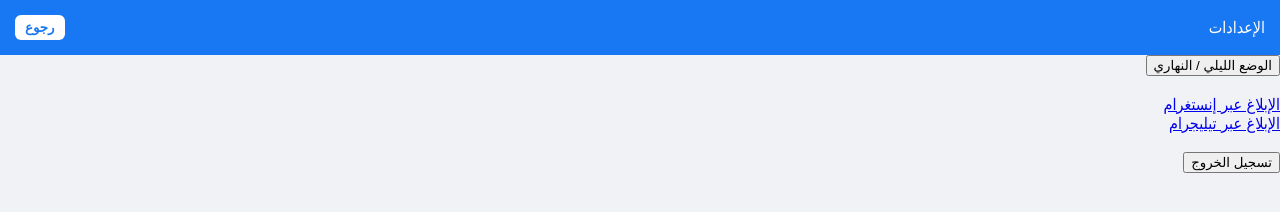
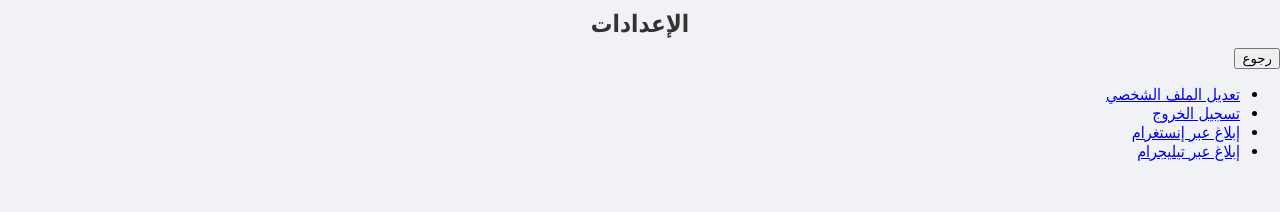
Before and after one commit to alilco/ali-esamm, a plain HTML site: page settings.html in a window 1280 px wide. Drawn offline with Linux system fonts and the light colour scheme.

Commit message:
Update settings.html

```diff
--- a/settings.html
+++ b/settings.html
@@ -1,39 +1,24 @@
 <!DOCTYPE html>
 <html lang="ar" dir="rtl">
 <head>
-  <meta charset="UTF-8" />
+  <meta charset="UTF-8">
+  <meta name="viewport" content="width=device-width, initial-scale=1.0">
   <title>الإعدادات</title>
-  <link rel="stylesheet" href="style.css" />
+  <link rel="stylesheet" href="style.css">
 </head>
 <body>
+  <header>
+    <h2>الإعدادات</h2>
+    <button onclick="goBack()">رجوع</button>
+  </header>
 
-  <div class="header">
-    <span>الإعدادات</span>
-    <button onclick="goBack()">رجوع</button>
-  </div>
-
-  <div class="settings">
-    <button onclick="toggleMode()">الوضع الليلي / النهاري</button>
-    <br><br>
-    <a href="https://www.instagram.com/5_x_s/" target="_blank">الإبلاغ عبر إنستغرام</a><br>
-    <a href="https://t.me/UUYFU" target="_blank">الإبلاغ عبر تيليجرام</a><br><br>
-    <button onclick="logout()">تسجيل الخروج</button>
-  </div>
-
-  <script>
-    function goBack() {
-      window.location.href = "chat.html";
-    }
-
-    function toggleMode() {
-      document.body.classList.toggle("dark-mode");
-    }
-
-    function logout() {
-      localStorage.removeItem("currentUser");
-      window.location.href = "login.html";
-    }
-  </script>
-
+  <main>
+    <ul>
+      <li><a href="edit-profile.html">تعديل الملف الشخصي</a></li>
+      <li><a href="javascript:void(0)" onclick="logout()">تسجيل الخروج</a></li>
+      <li><a href="https://www.instagram.com/5_x_s" target="_blank">إبلاغ عبر إنستغرام</a></li>
+      <li><a href="https://t.me/UUYFU" target="_blank">إبلاغ عبر تيليجرام</a></li>
+    </ul>
+  </main>
 </body>
 </html>
```
